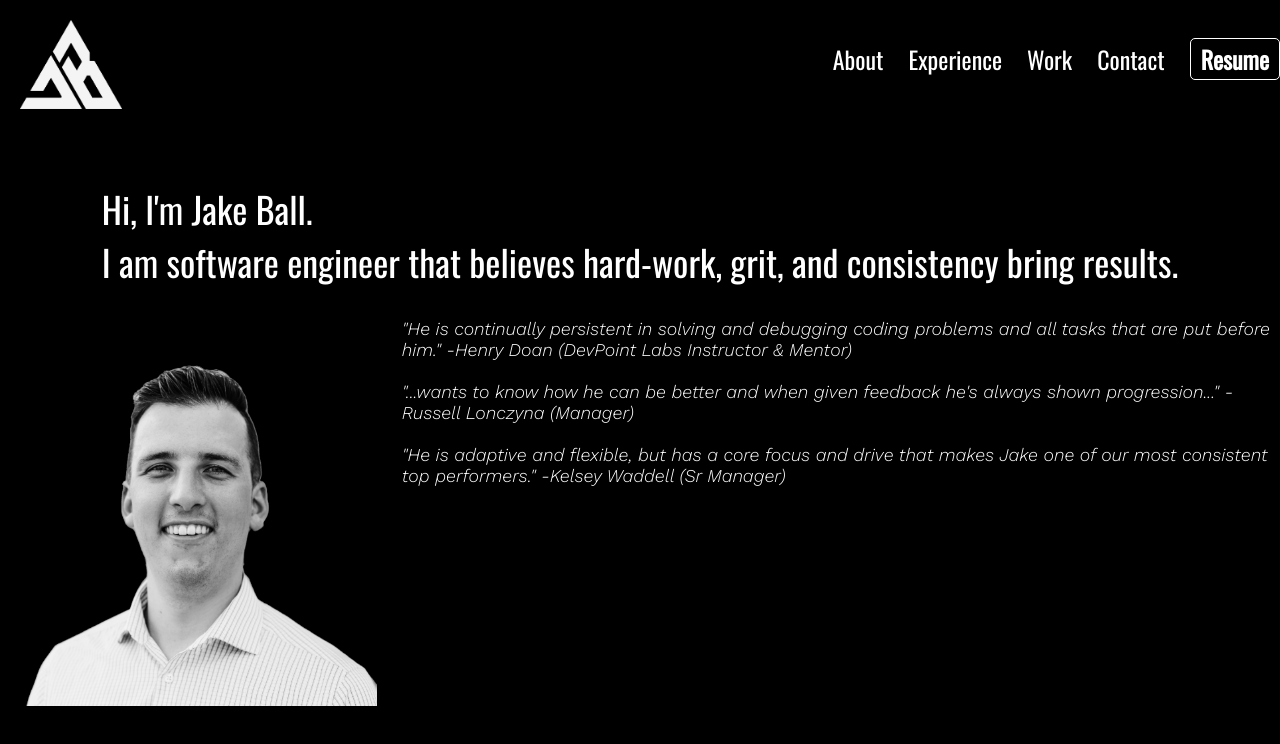
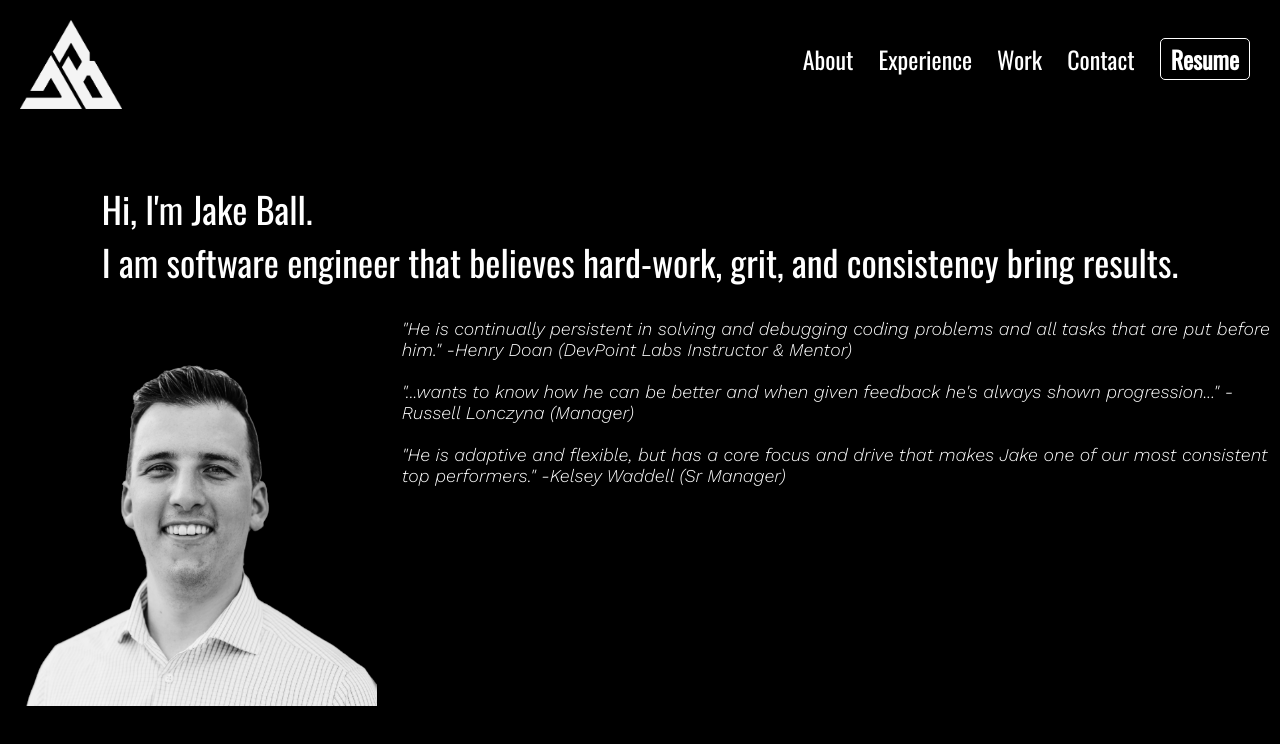
Before and after one commit to jacobjball/my_portfolio, a React (Create React App) app: page / in a window 1280 px wide. Shown: the top 744 px of the page. Built offline with nearby package versions, Linux system fonts and the light colour scheme.

Commit message:
added margin to navbar

```diff
--- a/package.json
+++ b/package.json
@@ -12,8 +12,7 @@
     "react-dom": "^16.13.1",
     "react-pdf": "^4.2.0",
     "react-router-dom": "^5.2.0",
-    "react-scripts": "3.4.1",
-    "serve": "^11.3.2"
+    "react-scripts": "3.4.1"
   },
   "scripts": {
     "dev": "react-scripts start",
--- a/src/index.css
+++ b/src/index.css
@@ -32,7 +32,7 @@ code {
   position:relative;
   top: -75px;
   color: white;
-
+  margin-right: 30px;
 
 }
 
```
